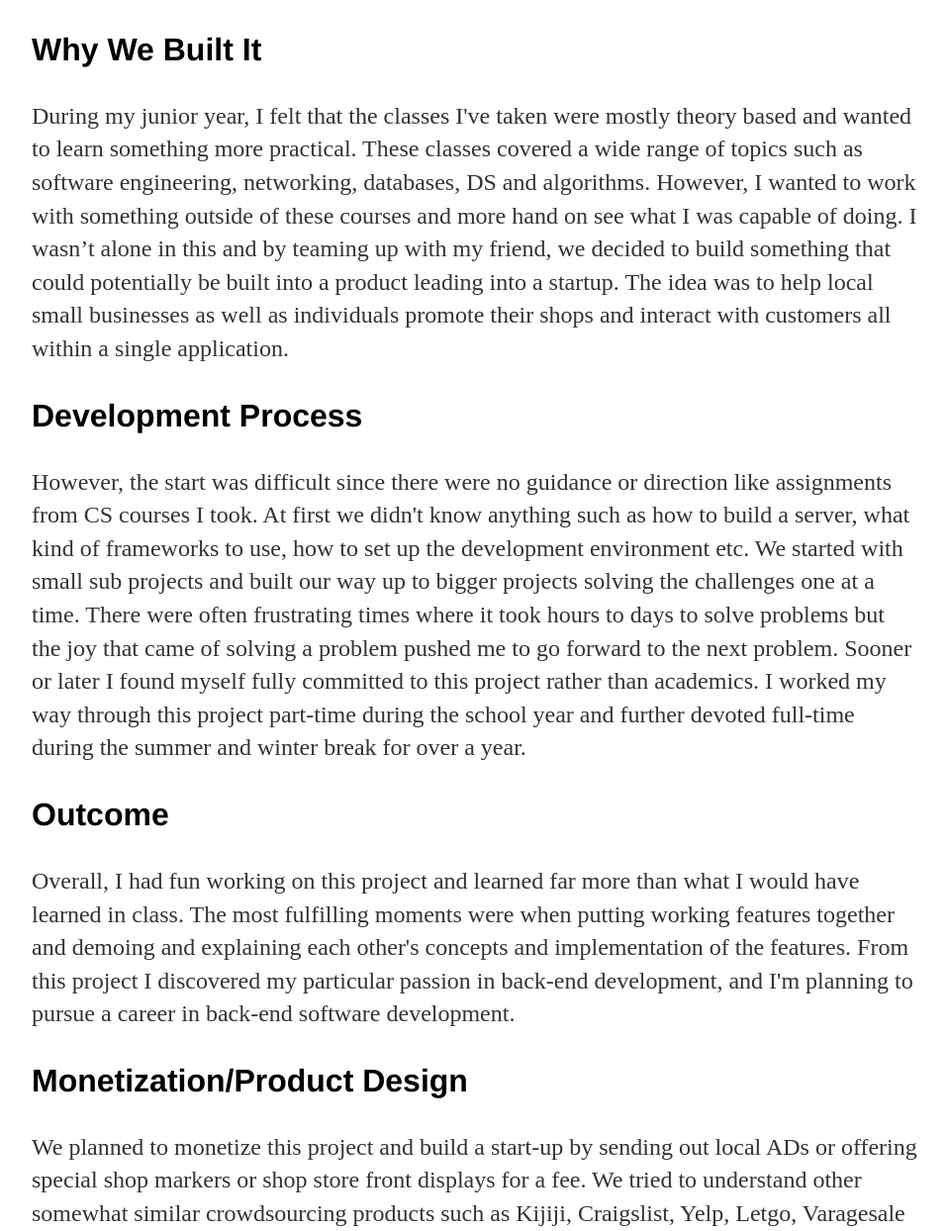
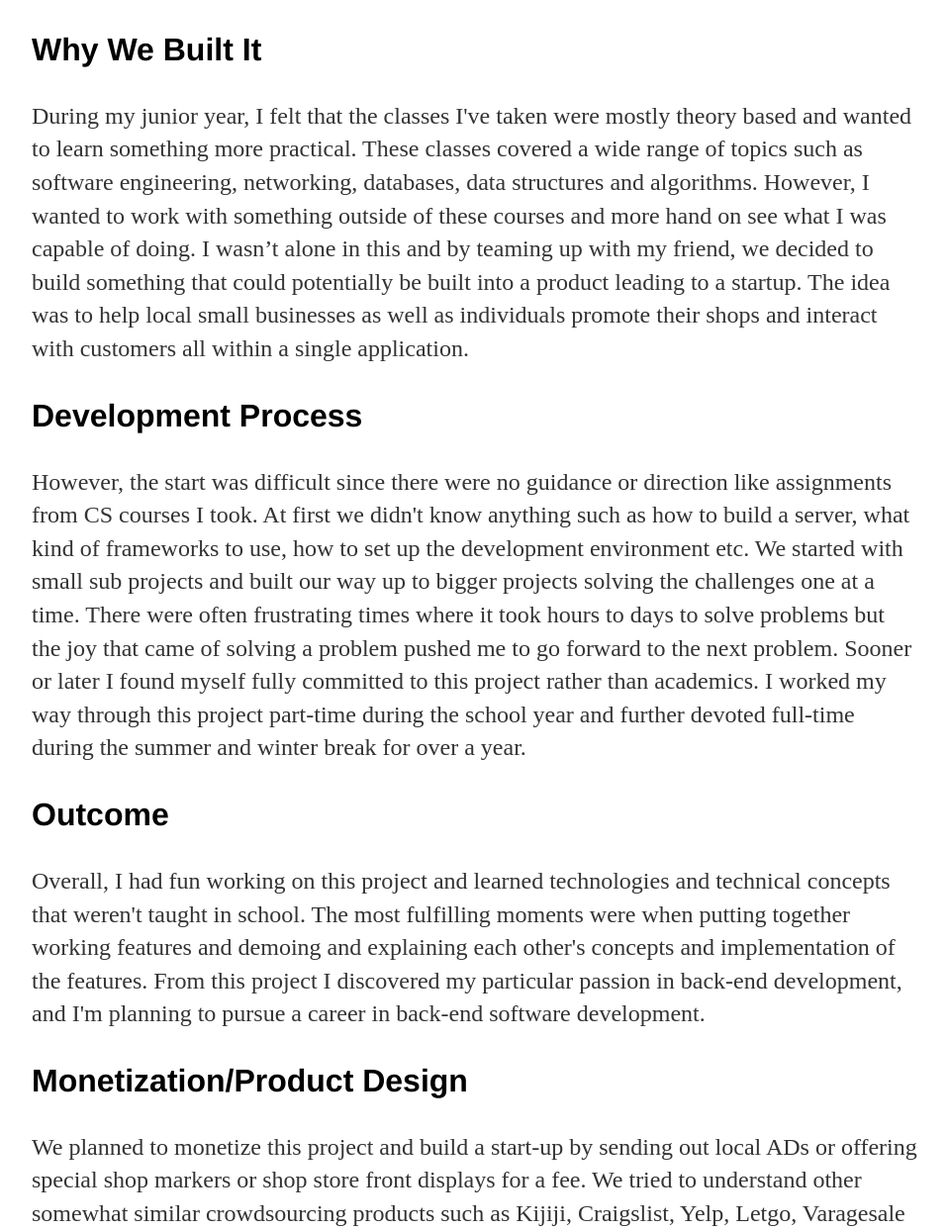
Before and after one commit to jcho7022/jcho7022.github.io, a Jekyll site: the page built from projects/float/index.html, in a window 1280 px wide and 1400 px high, scrolled down 1116 px, cut to the strip 156-1400 px from the top of the window. Shown: the whole strip at 99% size, without its empty margins (160-1118 px from the left). Built offline with Jekyll 4.4.1, drawn with Linux system fonts in a browser that asks for light colours.

Commit message:
Update index.html

```diff
--- a/projects/float/index.html
+++ b/projects/float/index.html
@@ -21,9 +21,9 @@ title: "Float: Map Oriented Marketplace Application"
 <h3>Why We Built It</h3>
 <p>During my junior year, I felt that the classes I've taken were mostly theory based and wanted to learn something more practical.
 	These classes covered a wide range of topics such as software engineering, networking,
-	databases, DS and algorithms. However, I wanted to work with something outside of these courses
+	databases, data structures and algorithms. However, I wanted to work with something outside of these courses
 	and more hand on see what I was capable of doing. I wasn’t alone in this and by teaming up with my friend,
-	we decided to build something that could potentially be built into a product leading into a startup.
+	we decided to build something that could potentially be built into a product leading to a startup.
 	The idea was to help local small businesses as well as individuals promote their shops and interact with customers
 	all within a single application.</p>
 
@@ -37,8 +37,8 @@ title: "Float: Map Oriented Marketplace Application"
 	this project part-time during the school year and further devoted full-time during the summer and winter
 	break for over a year. </p>
 <h3>Outcome</h3>
-<p>Overall, I had fun working on this project and learned far more than what I would have learned in class.
-	The most fulfilling moments were when putting working features together and demoing and explaining
+<p>Overall, I had fun working on this project and learned technologies and technical concepts that weren't taught in school.
+	The most fulfilling moments were when putting together working features and demoing and explaining
 	each other's concepts and implementation of the features. From this project I discovered my particular
 	passion in back-end development, and I'm planning to pursue a career in back-end software development. </p>
 
```
